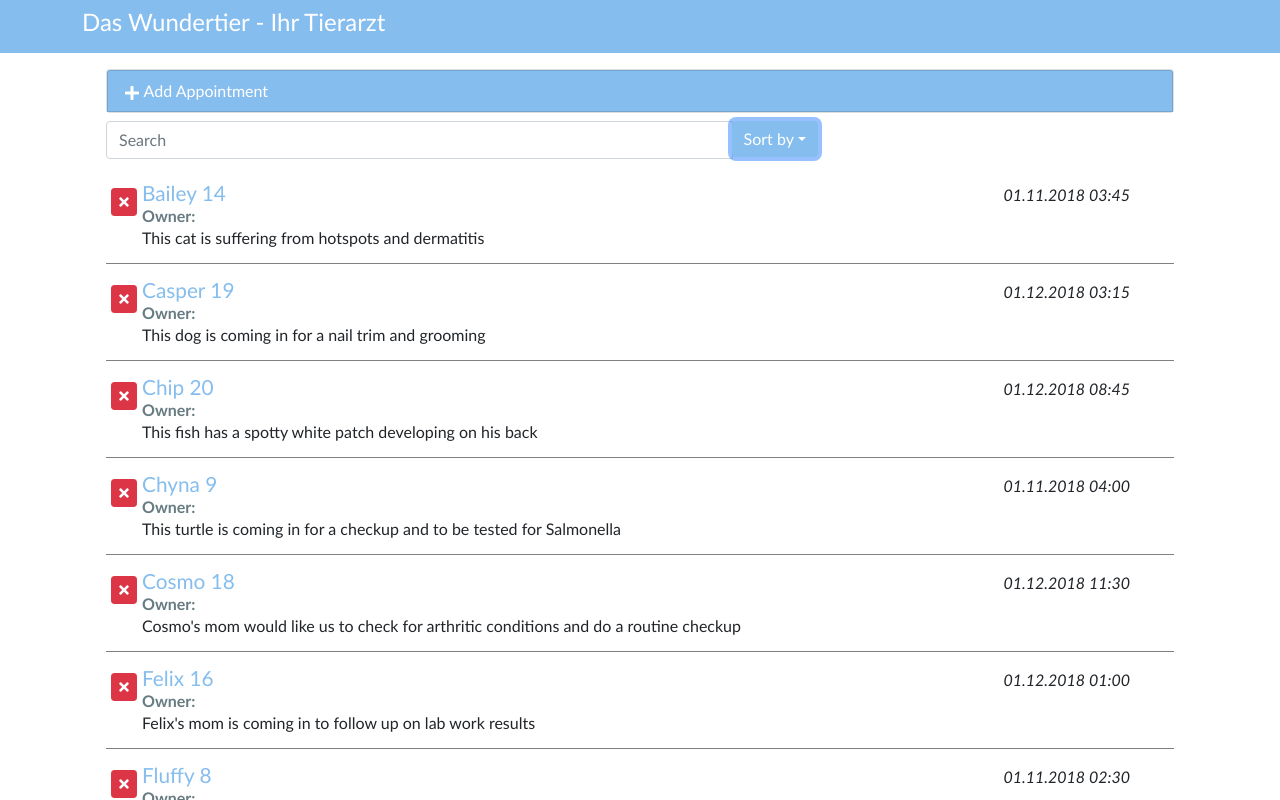
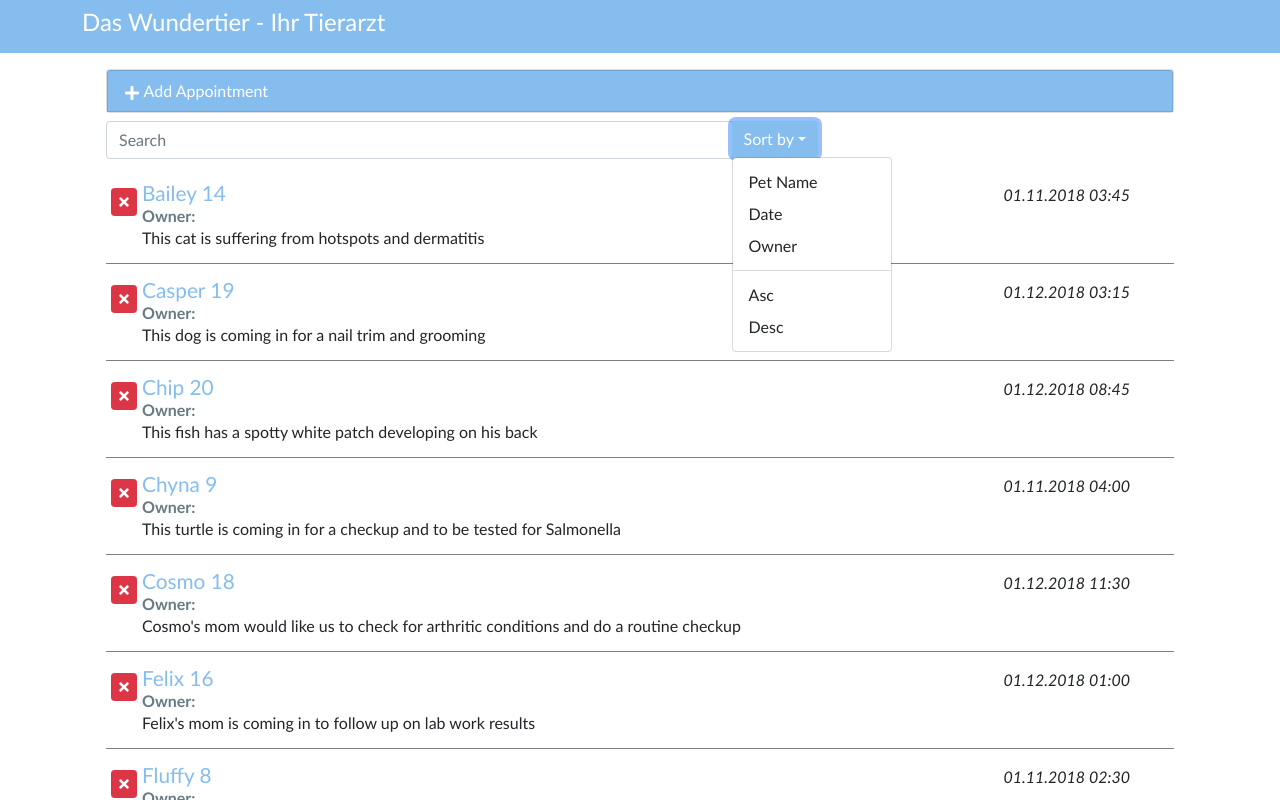
Before and after one commit to Verenasworld/webinterface, a React (Create React App) app: page / in a window 1280 px wide. Both pictures are taken after a click on the button "Sort by". Shown: the top 800 px of the page. Built offline with nearby package versions, Linux system fonts and the light colour scheme.

Commit message:
onClick toggle Menu

```diff
--- a/src/components/App.js
+++ b/src/components/App.js
@@ -98,7 +98,10 @@ return (
                   formDisplay= {this.state.formDisplay}
                   toggleForm = {this.toggleForm}
                   AddApointsment = {this.addApointsment}/>
-                    <SearchApointments/>
+                    <SearchApointments
+                    orderBy = {this.state.orderBy}
+                    orderDir = {this.state.orderDir}
+                    />
                     <ListApoointsment
                      appointments ={filteredApts}
                     deleteAppointment = {this.deleteAppointment}/>
--- a/src/components/SearchApointments.js
+++ b/src/components/SearchApointments.js
@@ -1,8 +1,17 @@
 import React, { Component } from 'react'
 
 export default class SearchApointments extends Component {
+
+    state = {
+        isOpen:false
+    };
+
+    toggleOpen = () => this.setState({isOpen: !this.state.isOpen});
+
     render() {
+        const menuClass = `dropdown-menu${this.state.isOpen ? " show" : ""}`;
         return (
+
             <div className=" col-md-10 col-lg-8">
             <div className="input-group my-2">
               <input
@@ -17,6 +26,8 @@ export default class SearchApointments extends Component {
                 <button
                   type="button"
                   className="btn btn-primary dropdown-toggle"
+                  onClick= {this.toggleOpen}
+
                   data-toggle="dropdown"
                   aria-haspopup="true"
                   aria-expanded="false"
@@ -25,18 +36,35 @@ export default class SearchApointments extends Component {
                   <span className="caret"></span>
                 </button>
 
-                <div className="dropdown-menu dropdown-menu-right">
-                  <a href="#" className="dropdown-item d-flex justify-content-between" id="petName">
+                <div className={menuClass}>
+                  <a href="#"
+                  className={
+                        'dropdown-item d-flex justify-content-between' +
+                        (this.props.orderBy === 'petName' ? 'active' : '')
+                  }
+                  id="petName">
                     Pet Name
                     <font-awesome-icon icon="check"/>
                   </a>
 
-                  <a className="dropdown-item d-flex justify-content-between" href="#" id="aptDate">
+                  <a
+                     className={
+                        'dropdown-item d-flex justify-content-between' +
+                        (this.props.orderBy === 'aptDate' ? 'active' : '')
+                  }
+                     href="#"
+                     id="aptDate">
                     Date
                     <font-awesome-icon icon="check"/>
                   </a>
 
-                  <a href="#" className="dropdown-item d-flex justify-content-between" id="ownerName">
+                  <a
+                    href="#"
+                    className={
+                    'dropdown-item d-flex justify-content-between' +
+                    (this.props.orderBy === 'ownerName' ? 'active' : '')
+                     }
+                    id="ownerName">
                     Owner
                     <font-awesome-icon icon="check"/>
                   </a>
@@ -44,7 +72,10 @@ export default class SearchApointments extends Component {
                   <div className="dropdown-divider" role="separator"></div>
 
                   <a
-                    className="dropdown-item d-flex justify-content-between"
+                    className={
+                        'dropdown-item d-flex justify-content-between' +
+                        (this.props.orderDir === 'asc' ? 'active' : '')
+                  }
                     href="#"
                     id="asc"
                   >
@@ -53,7 +84,10 @@ export default class SearchApointments extends Component {
                   </a>
 
                   <a
-                    className="dropdown-item d-flex justify-content-between"
+                    className={
+                        'dropdown-item d-flex justify-content-between' +
+                        (this.props.orderDir === 'desc' ? 'active' : '')
+                  }
                     href="#"
                     id="desc"
                   >
--- a/src/css/App.css
+++ b/src/css/App.css
@@ -56,5 +56,5 @@ padding: 1px 5px 4px 5px  ;
 
 .dropdown-item.active,
 .dropdown-item:active {
-  background-color: #a9aeb2;
+  background-color: #85bdee;
 }
--- a/src/index.js
+++ b/src/index.js
@@ -9,6 +9,7 @@ import reportWebVitals from './reportWebVitals';
 import 'jquery/dist/jquery.js';
 import 'popper.js/dist/umd/popper.js';
 import 'bootstrap/dist/js/bootstrap.js';
+import 'bootstrap/js/dist/dropdown';
 
 
 ReactDOM.render(
```
